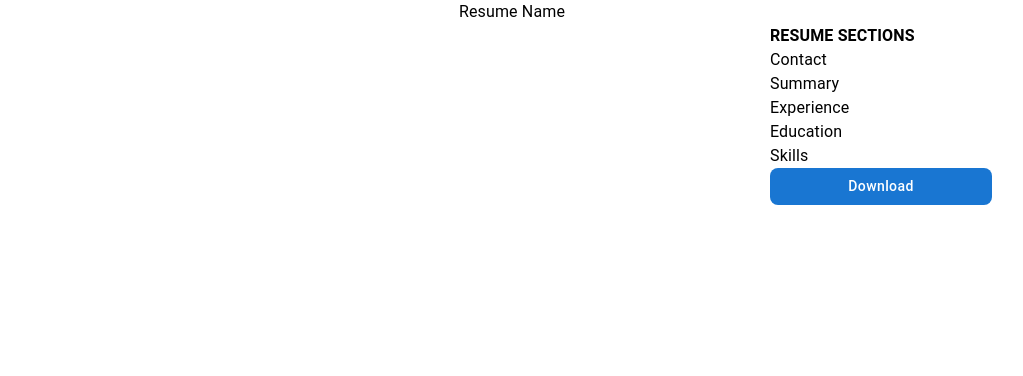
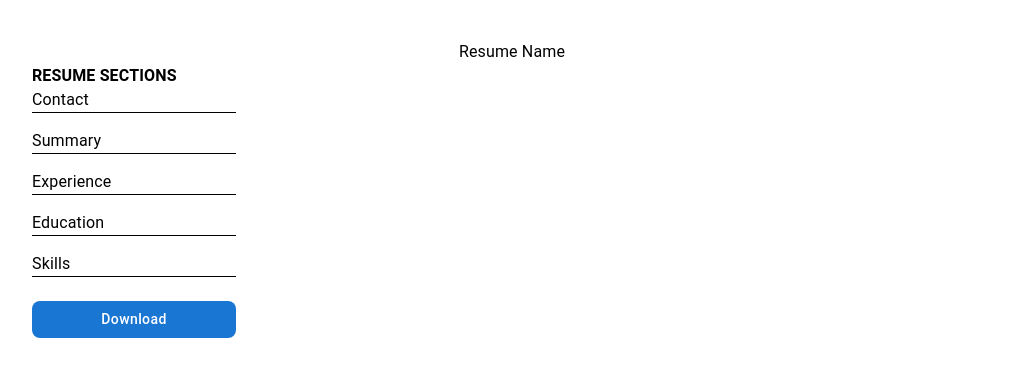
Before and after one commit to Shirley-April/Resume-Builder, a Next.js app: page /final-resume in a window 1280 px wide. Shown: the top 376 px of the page, without its empty margins (128-1151 px from the left). Built offline with nearby package versions, Linux system fonts and the light colour scheme.

Commit message:
style resume preview

```diff
--- a/Atoms/Resume/index.jsx
+++ b/Atoms/Resume/index.jsx
@@ -70,7 +70,10 @@ const Resume = ({ resume, theme }) => {
                           }}
                         >
                           <ListItemText
-                            primaryTypographyProps={{ fontSize: "10px" }}
+                            primaryTypographyProps={{
+                              fontSize:
+                                router.pathname === "/create-resume" ? 10 : 14,
+                            }}
                             primary={skill}
                             sx={{ my: 0 }}
                           />
@@ -133,7 +136,7 @@ const Resume = ({ resume, theme }) => {
                             disablePadding
                             dense={true}
                             sx={{
-                              fontSize: 16,
+                              fontSize: 12,
                               listStyleType: "disc",
                               ml: "1.7rem",
                             }}
@@ -151,7 +154,10 @@ const Resume = ({ resume, theme }) => {
                                 >
                                   <ListItemText
                                     primaryTypographyProps={{
-                                      fontSize: "14px",
+                                      fontSize:
+                                        router.pathname === "/create-resume"
+                                          ? 10
+                                          : 14,
                                     }}
                                     primary={desc}
                                     sx={{ my: 0 }}
@@ -205,7 +211,12 @@ const Resume = ({ resume, theme }) => {
                                 sx={{ display: "list-item" }}
                               >
                                 <ListItemText
-                                  primaryTypographyProps={{ fontSize: "10px" }}
+                                  primaryTypographyProps={{
+                                    fontSize:
+                                      router.pathname === "/create-resume"
+                                        ? 10
+                                        : 26,
+                                  }}
                                   primary={desc}
                                 />
                               </ListItem>
--- a/Components/FinalResume/index.jsx
+++ b/Components/FinalResume/index.jsx
@@ -21,36 +21,44 @@ const FinalResume = ({ resume }) => {
       },
       subtitlebold: {
         fontWeight: "bold",
-        fontSize: 10,
+        fontSize: 14,
       },
       listFont: {
-        fontSize: 14
-      }
+        fontSize: 14,
+      },
     },
   });
   const sections = ["Contact", "Summary", "Experience", "Education", "Skills"];
 
   return (
-    <Stack alignItems="center" justifyContent="center" px={20}>
+    <Stack
+      alignItems="center"
+      justifyContent="center"
+      px={{ md: 20, xs: 2 }}
+      pb={10}
+      pt={5}
+    >
       <Typography>Resume Name</Typography>
-      <Grid container justifyContent="center" spacing={3}>
-        <Grid item md={9}>
-          <Resume resume={resume} theme={theme}/>
-        </Grid>
+      <Grid container justifyContent="center" spacing={6}>
         <Grid item md={3}>
           <Stack height="100%">
-            <Stack>
+            <Stack >
               <Typography sx={{ fontWeight: "bold" }}>
                 RESUME SECTIONS
               </Typography>
-              {sections.map((section, index) => (
-                <Typography key={index}>{section}</Typography>
-              ))}
+              <Stack spacing={2} >
+                {sections.map((section, index) => (
+                  <Typography key={index} sx={{borderBottom: 1}}>{section}</Typography>
+                ))}
+              </Stack>
             </Stack>
-            <Stack>
+            <Stack pt={3}>
               <Button variant="contained">Download</Button>
             </Stack>
           </Stack>
+        </Grid>
+        <Grid item md={9} xs={12}>
+          <Resume resume={resume} theme={theme} />
         </Grid>
       </Grid>
     </Stack>
--- a/Components/LivePreview/index.jsx
+++ b/Components/LivePreview/index.jsx
@@ -38,7 +38,7 @@ const LivePreview = ({ resume }) => {
         right: 0,
         width: "40vw",
         background: "#fff",
-        height: "100vh",
+        minHeight: "100vh",
       }}
     >
       <Resume resume={resume} theme={theme} />
```
